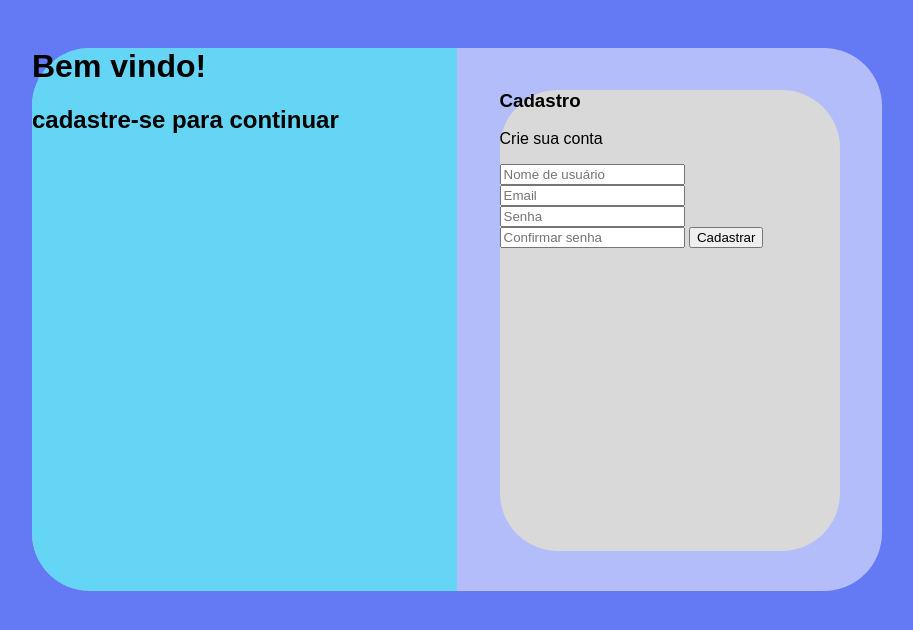
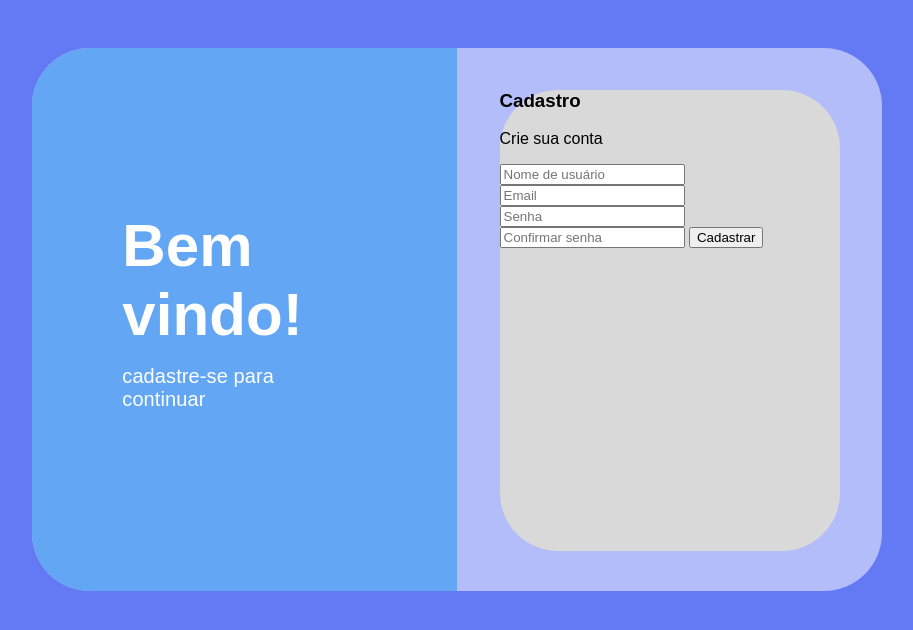
Before and after one commit to Vinicius-Iankoski/Pagina-de-cadastro, a plain HTML site: page index.html in a window 1280 px wide. Shown: the whole page, without its empty margins (183-1096 px from the left). Drawn offline with Linux system fonts and the light colour scheme.

Commit message:
font changes

```diff
--- a/style.css
+++ b/style.css
@@ -28,7 +28,7 @@ body {
 }
 
 #greetings-square {
-    background-color: #64D5F5;
+    background-color: #63A6F4;
     width: 50%;
     height: 100%;
     border-radius: 58px 0 0 58px;
@@ -42,5 +42,23 @@ body {
     border-radius: 58px;
     bottom: 95.8%;
     left: 55%;
-    /* transform: translate(); */
 }
+
+#greetings-square h1 {
+    color: white;
+    font-size: 60px;
+    font-weight: bold;
+    display: table-caption;
+    margin: 90% 0 0 50%;
+    letter-spacing: 0.1px;
+}
+
+#greetings-square h2 {
+    color: white;
+    font-size: 20px;
+    font-weight: 500;
+    display: table-caption;
+    padding-left: 50%;
+    margin-right: -70%;
+    letter-spacing: 0.1px;
+}
```
